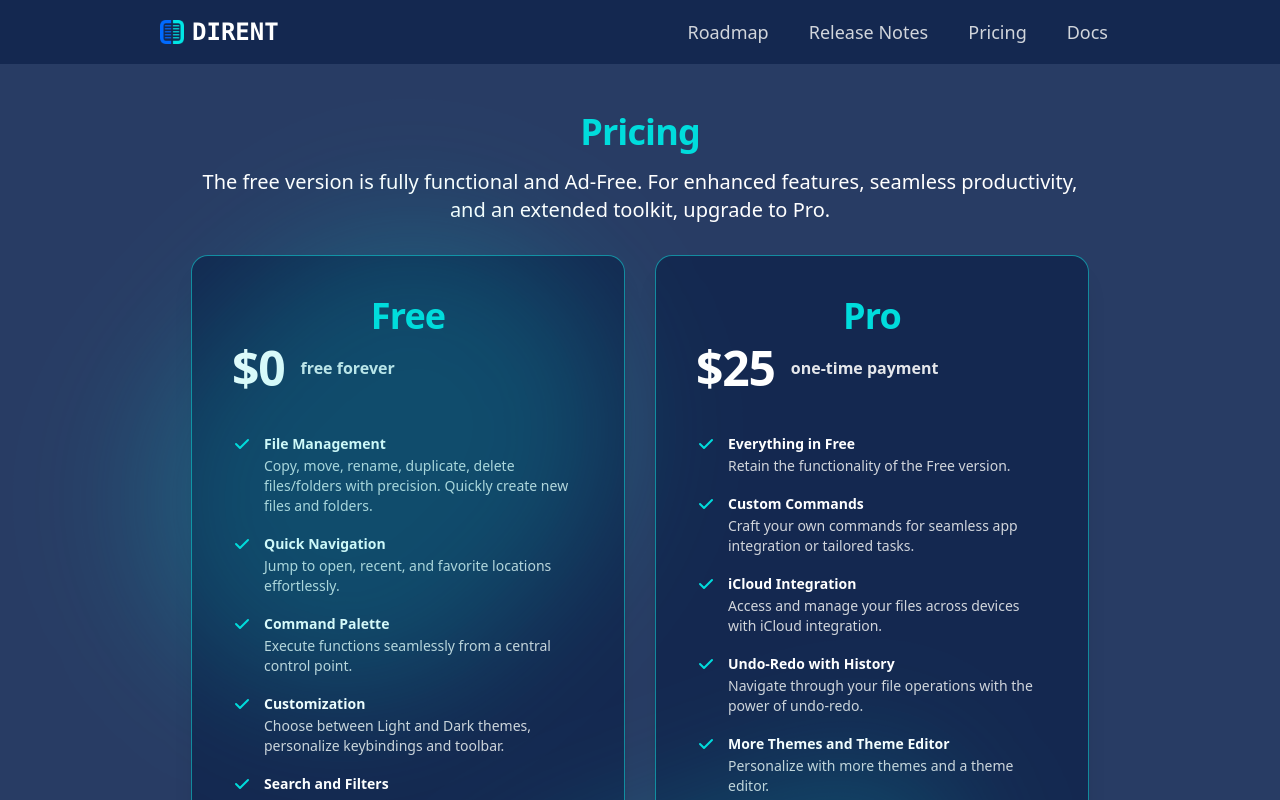
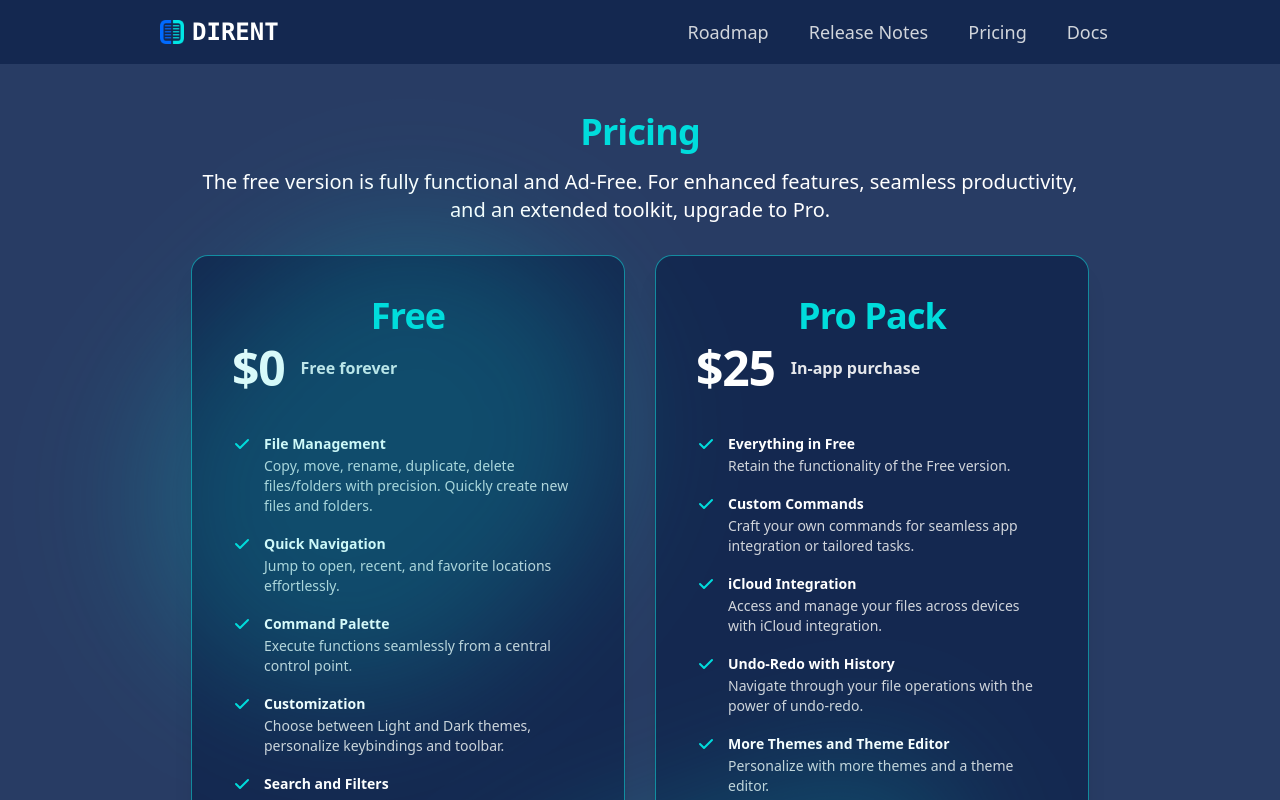
Before and after one commit to direntdev/dirent-website, a Next.js app: page /pricing in a window 1280 px wide. Shown: the top 800 px of the page. Built offline with nearby package versions, Linux system fonts and the light colour scheme.

Commit message:
Update pricing and roadmap

```diff
--- a/pages/pricing.tsx
+++ b/pages/pricing.tsx
@@ -10,7 +10,7 @@ const tiers = [
     buttonText: "Download beta",
     name: "Free",
     price: "$0",
-    priceDescription: "free forever",
+    priceDescription: "Free forever",
     button: "Get from App Store",
     buttonEnabled: true,
     features: [
@@ -48,9 +48,9 @@ const tiers = [
     id: "tier-pro",
     href: "#",
     buttonText: "Coming soon",
-    name: "Pro",
+    name: "Pro Pack",
     price: "$25",
-    priceDescription: "one-time payment",
+    priceDescription: "In-app purchase",
     button: "Coming soon",
     buttonEnabled: false,
     features: [
--- a/pages/roadmap.tsx
+++ b/pages/roadmap.tsx
@@ -94,7 +94,7 @@ const timeline: {
     type: "planned",
   },
   {
-    content: "MVP release for Windows",
+    content: "Beta release for Windows",
     href: "#",
     date: "Q1 2024",
     type: "planned",
```
